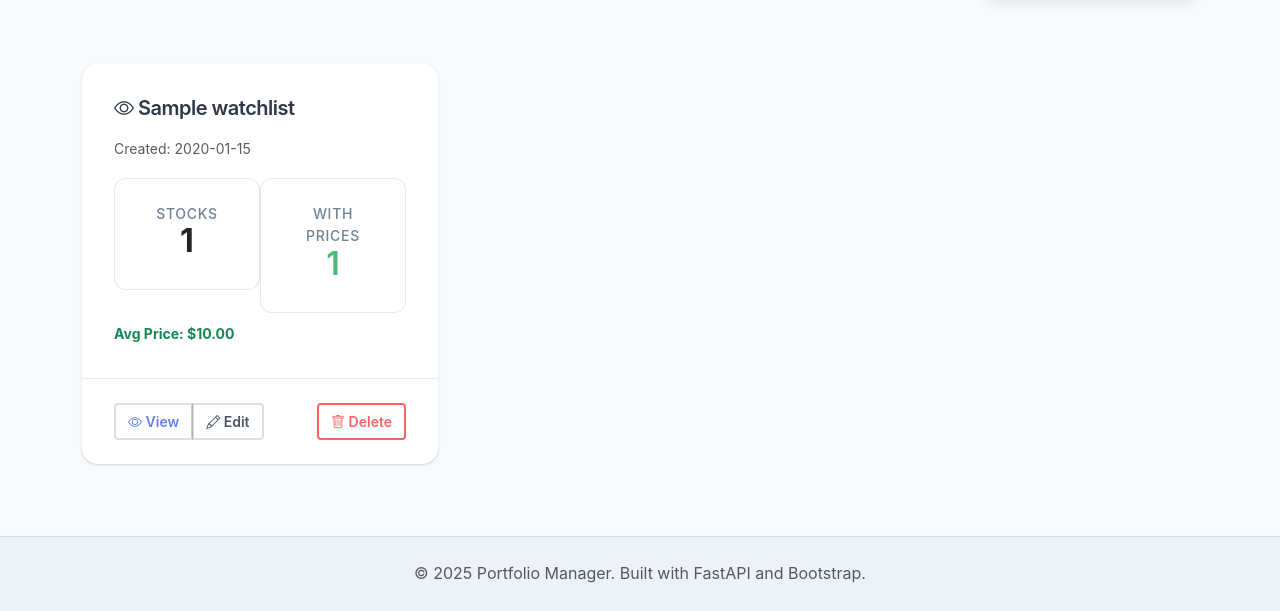
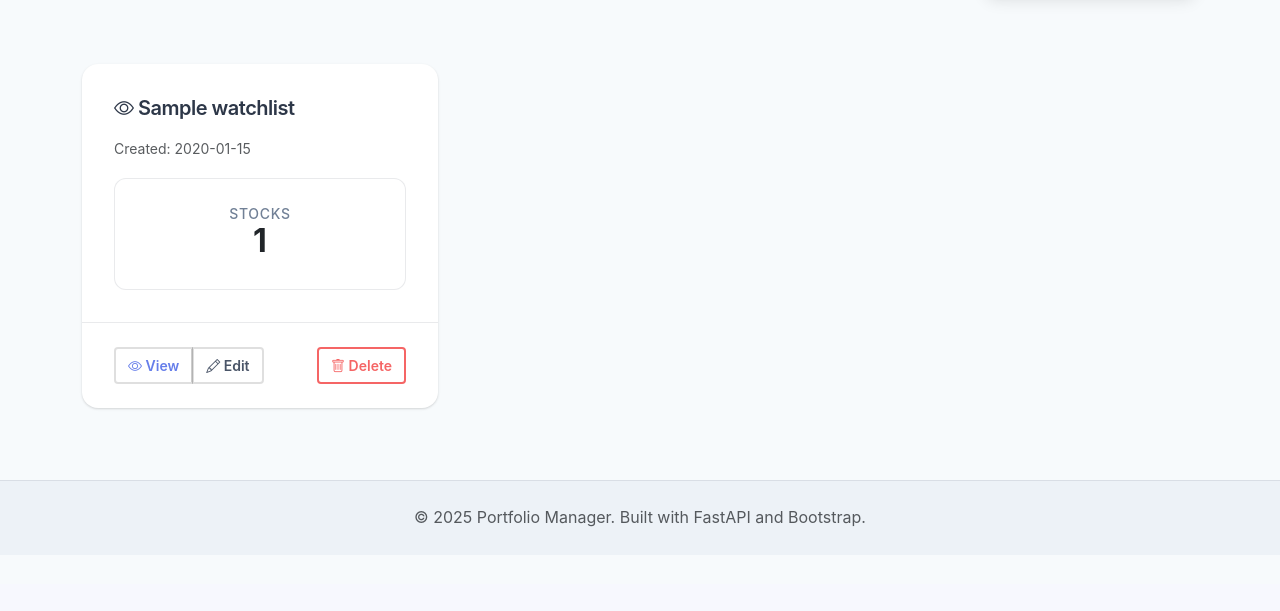
Before and after one commit to aijose/PortfolioManager, a FastAPI app: page /watchlists in a window 1280 px wide. Shown: the part 216-827 px from the top of the page. After the commit the page ends 743 px from the top, so only its background shows below. Run offline with FastAPI, Linux system fonts and the light colour scheme; tables that the repository leaves empty hold one stand-in row (values such as "Sample post").

Commit message:
Clean up watchlist summary view by removing irrelevant metrics
- Remove "With Prices" column as it's not particularly useful
- Remove average price display as it's not relevant for watchlist summaries
- Simplify stats section to show only total number of stocks
- Keep price coverage alerts and warnings as they provide actionable information
- Improved visual focus on the most important metric: number of stocks tracked

🤖 Generated with [Claude Code](https://claude.ai/code)

Co-Authored-By: Claude <noreply@anthropic.com>

```diff
--- a/portfolio-manager/web_server/templates/watchlists/list.html
+++ b/portfolio-manager/web_server/templates/watchlists/list.html
@@ -32,20 +32,10 @@
                             </small>
                         </div>
 
-                        <div class="row text-center g-0">
-                            <div class="col-6">
-                                <div class="stats-card border-end">
-                                    <div class="stats-label">Stocks</div>
-                                    <div class="stats-value">{{ item.summary.total_items }}</div>
-                                </div>
-                            </div>
-                            <div class="col-6">
-                                <div class="stats-card">
-                                    <div class="stats-label">With Prices</div>
-                                    <div class="stats-value {% if item.summary.price_coverage >= 80 %}status-positive{% elif item.summary.price_coverage >= 50 %}status-warning{% else %}status-negative{% endif %}">
-                                        {{ item.summary.items_with_prices }}
-                                    </div>
-                                </div>
+                        <div class="text-center">
+                            <div class="stats-card">
+                                <div class="stats-label">Stocks</div>
+                                <div class="stats-value">{{ item.summary.total_items }}</div>
                             </div>
                         </div>
 
@@ -58,13 +48,6 @@
                             </div>
                         {% endif %}
 
-                        {% if item.summary.average_price > 0 %}
-                            <div class="mt-2">
-                                <small class="text-success fw-bold">
-                                    Avg Price: ${{ "%.2f"|format(item.summary.average_price) }}
-                                </small>
-                            </div>
-                        {% endif %}
 
                         {% if item.summary.total_items > 0 and item.summary.price_coverage < 100 %}
                             <div class="mt-2">
```
